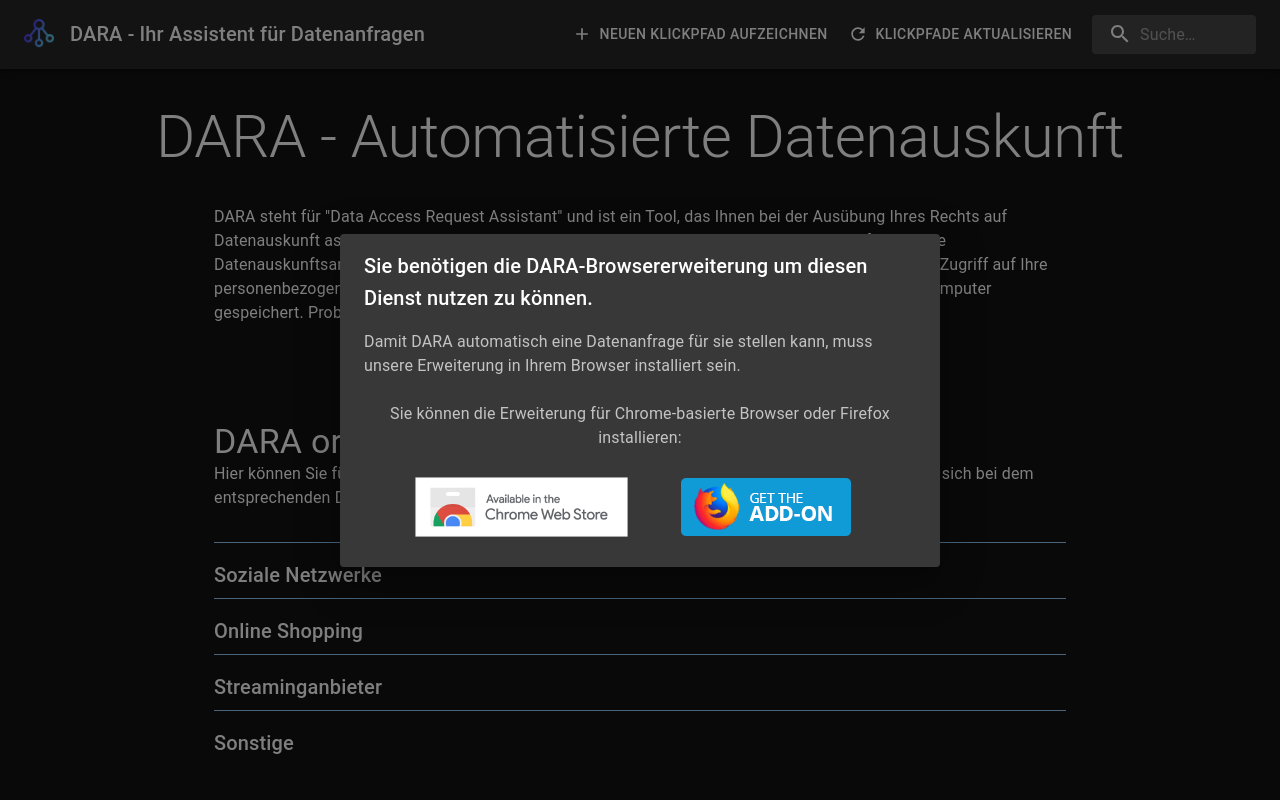
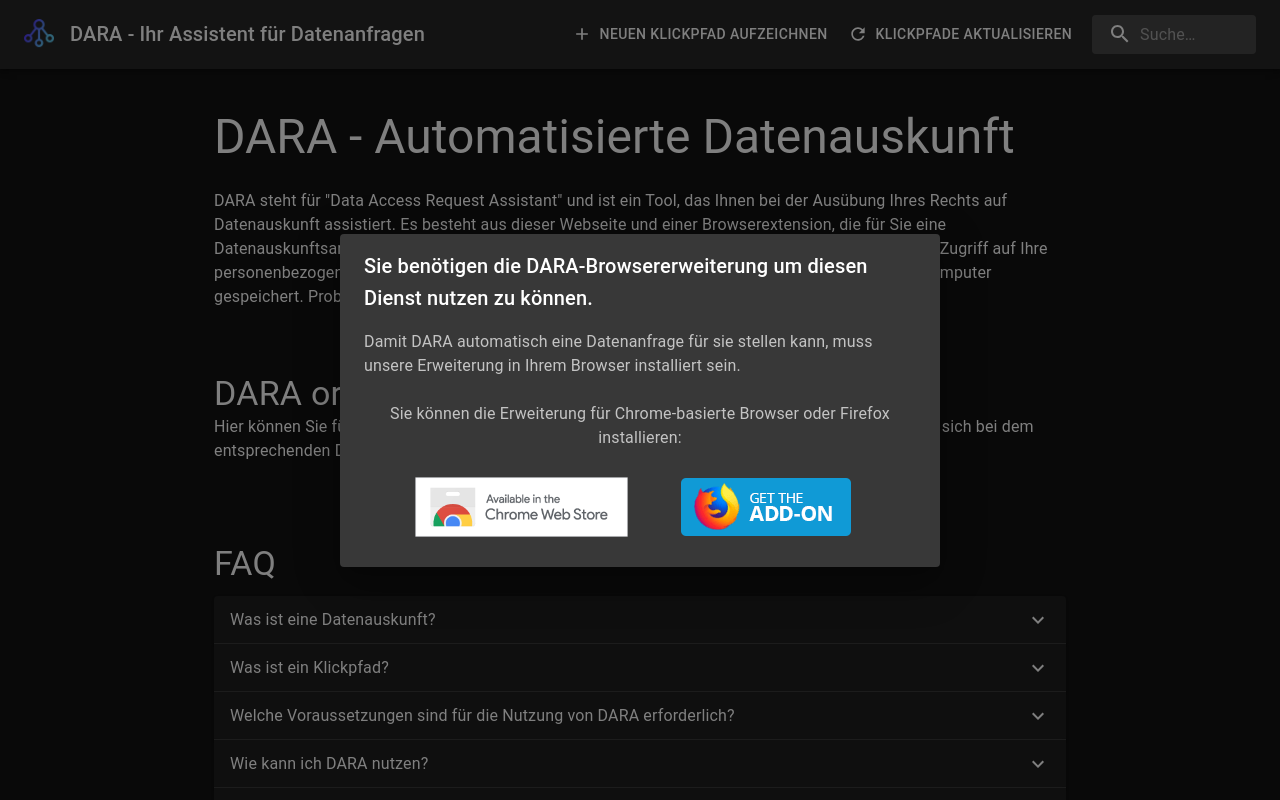
Before and after one commit to DaSKITA/dara-frontend, a React (Create React App) app: page / in a window 1280 px wide. Shown: the top 800 px of the page. Built offline with nearby package versions, Linux system fonts and the light colour scheme.

Commit message:
Small design additions

```diff
--- a/src/CardGrid.tsx
+++ b/src/CardGrid.tsx
@@ -117,12 +117,8 @@
   const [loginDialogState, setloginDialogState] = React.useState<boolean>(false);
   const handleOpen = () => setOpen(true);
   const handleClose = () => setOpen(false);
+  const handleLoginDialogOpen = () => setloginDialogState(true);
   const formularUrlRef = useRef<HTMLInputElement>();
-
-  const handleLoginDialogOpen = () => {
-    setloginDialogState(true);
-  };
-
   const workflowDataEventHandler = (event: any) => {
     if (event.origin === window.location.origin) {
       if (event.data.workflows) {
@@ -134,7 +130,9 @@
       }
     }
   }
+
   window.addEventListener('message', workflowDataEventHandler);
+
   useEffect(() => {
     window.dispatchEvent(fetchWorkflowsEvent(true));
   }, []);
@@ -155,22 +153,22 @@
   let softwareWorkflows = [];
   let streamingWorkflows = [];
   let localWorkflows = [];
-  for(let i=0; i<workflows.length; i++){
+  for (let i = 0; i < workflows.length; i++) {
     let workflow = workflows[i];
-      if(workflow.verified){
+    if (workflow.verified) {
       let name = workflow.name.toLowerCase();
-         if(socialNetworks.includes(name)){
+      if (socialNetworks.includes(name)) {
         snwWorkflows.push(workflow);
-         }else if(shopping.includes(name)){
+      } else if (shopping.includes(name)) {
         shoppingWorkflows.push(workflow);
-         }else if(software.includes(name)){
+      } else if (software.includes(name)) {
         softwareWorkflows.push(workflow);
-         }else if(streaming.includes(name)){
+      } else if (streaming.includes(name)) {
         streamingWorkflows.push(workflow);
-         }else{
+      } else {
         originalWorkflows.push(workflow);
       }
-      }else{
+    } else {
       localWorkflows.push(workflow);
     }
   }
@@ -216,27 +214,27 @@
       </AppBar>
 
       <main>
-        {/* Explanation? */}
-        <Container maxWidth="lg">
-        <Box sx={{ my: 4 }}>
-        <Typography variant="h2" gutterBottom align='center'>
+        {/* Introduction */}
+
+        <Container maxWidth="md">
+          <Box sx={{ mt: 5}}>
+            <Typography variant="h3" gutterBottom >
               DARA - Automatisierte Datenauskunft
             </Typography>
           </Box>
         </Container>
-        <Container maxWidth="md">
+        <Container maxWidth="md" sx={{ mt: 3 }}>
           <Typography variant='body1'>
             DARA steht für "Data Access Request Assistant" und ist ein Tool, das Ihnen bei der Ausübung Ihres Rechts auf Datenauskunft assistiert. Es besteht aus dieser Webseite und einer Browserextension, die für Sie eine Datenauskunftsanfrage an verschiedene Dienstanbieter senden kann.
             Dabei hat DARA zu keiner Zeit Zugriff auf Ihre personenbezogenen Daten, diese Daten werden nur bei den Diensten und anschließend auf Ihrem Computer gespeichert.
             Probieren Sie es einfach aus oder erfahren Sie im Abschnitt <a href='#faq'>FAQ</a> weitere Informationen.
           </Typography>
         </Container>
-
-        {/* End Explanation */}
+        {/* End Introduction */}
 
         {/* Card grid */}
         <StyledCardGridContainer maxWidth="md">
-        <Box sx={{ my: 4 }}>
+          <Box sx={{ mb: 2 }}>
             <Typography variant="h4">
               DARA originale Klickpfade
             </Typography>
@@ -246,66 +244,67 @@
             </Typography>
           </Box>
 
-        <Typography variant='h6' gutterBottom sx={{borderTop: 1, borderColor: 'primary.main', paddingTop: 2}}>Soziale Netzwerke</Typography>
+          {snwWorkflows.length ? <>
+          <Typography variant='h6' gutterBottom sx={{ borderTop: 1, borderColor: 'primary.main', paddingTop: 2 }}>Soziale Netzwerke</Typography>
           <Grid
             container
             spacing={4}
             direction="row"
           >
-            {snwWorkflows &&
-              snwWorkflows.map((workflow: any) => (
+            {snwWorkflows?.map((workflow: any) => (
                 workflow.name.toLowerCase().includes(filter.toLowerCase()) &&
                 <Crd controller={workflow} key={workflow.id} openLoginDialog={handleLoginDialogOpen} />
               ))
             }
 
-          </Grid>
+          </Grid></> : <></>}
 
-          <Typography variant='h6' gutterBottom sx={{borderTop: 1, borderColor: 'primary.main', paddingTop: 2, marginTop: 4}}>Online Shopping</Typography>
+          {shoppingWorkflows.length ? <>
+          <Typography variant='h6' gutterBottom sx={{ borderTop: 1, borderColor: 'primary.main', paddingTop: 2, marginTop: 4 }}>Online Shopping</Typography>
           <Grid
             container
             spacing={4}
             direction="row"
           >
-            {shoppingWorkflows &&
-              shoppingWorkflows.map((workflow: any) => (
+            {shoppingWorkflows?.map((workflow: any) => (
                 workflow.name.toLowerCase().includes(filter.toLowerCase()) &&
                 <Crd controller={workflow} key={workflow.id} openLoginDialog={handleLoginDialogOpen} />
               ))
             }
 
-          </Grid>
+          </Grid></> : <></>}
 
-          <Typography variant='h6' gutterBottom sx={{borderTop: 1, borderColor: 'primary.main', paddingTop: 2, marginTop: 4}}>Streaminganbieter</Typography>
+          {streamingWorkflows.length ? <>
+          <Typography variant='h6' gutterBottom sx={{ borderTop: 1, borderColor: 'primary.main', paddingTop: 2, marginTop: 4 }}>Streaminganbieter</Typography>
           <Grid
             container
             spacing={4}
             direction="row"
           >
-            {streamingWorkflows &&
-              streamingWorkflows.map((workflow: any) => (
+            {streamingWorkflows?.map((workflow: any) => (
                 workflow.name.toLowerCase().includes(filter.toLowerCase()) &&
                 <Crd controller={workflow} key={workflow.id} openLoginDialog={handleLoginDialogOpen} />
               ))
             }
-          </Grid>
+          </Grid></> : <></>}
 
-          <Typography variant='h6' gutterBottom sx={{borderTop: 1, borderColor: 'primary.main', paddingTop: 2, marginTop: 4}}>Sonstige</Typography>
+          {originalWorkflows.length ? <>
+          <Typography variant='h6' gutterBottom sx={{ borderTop: 1, borderColor: 'primary.main', paddingTop: 2, marginTop: 4 }}>Sonstige</Typography>
           <Grid
             container
             spacing={4}
             direction="row"
           >
-            {originalWorkflows &&
-              originalWorkflows.map((workflow: any) => (
+            {originalWorkflows?.map((workflow: any) => (
                 workflow.name.toLowerCase().includes(filter.toLowerCase()) &&
                 <Crd controller={workflow} key={workflow.id} openLoginDialog={handleLoginDialogOpen} />
               ))
             }
-          </Grid>
+          </Grid></> : <></>}
 
-        <Box sx={{ my: 4 }}>
-        <Typography variant="h4" sx={{ marginTop: 8}}>
+          {localWorkflows.length ?
+          <><Box sx={{ my: 4 }}>
+            <Typography variant="h4" sx={{ marginTop: 8 }}>
               DARA lokale Klickpfade
             </Typography>
             <Typography variant="body1">
@@ -317,14 +316,14 @@
             spacing={4}
             direction="row"
           >
-            {localWorkflows &&
-              localWorkflows.map((workflow: any) => (
+            {localWorkflows?.map((workflow: any) => (
                 workflow.name.toLowerCase().includes(filter.toLowerCase()) &&
                 <Crd controller={workflow} key={workflow.id} openLoginDialog={handleLoginDialogOpen} />
               ))
             }
 
-          </Grid>
+          </Grid></>
+          :<></>}
           {/* End Card grid */}
           <Modal
             open={open}
```
Lines whose indentation alone changed are shown as unchanged.
